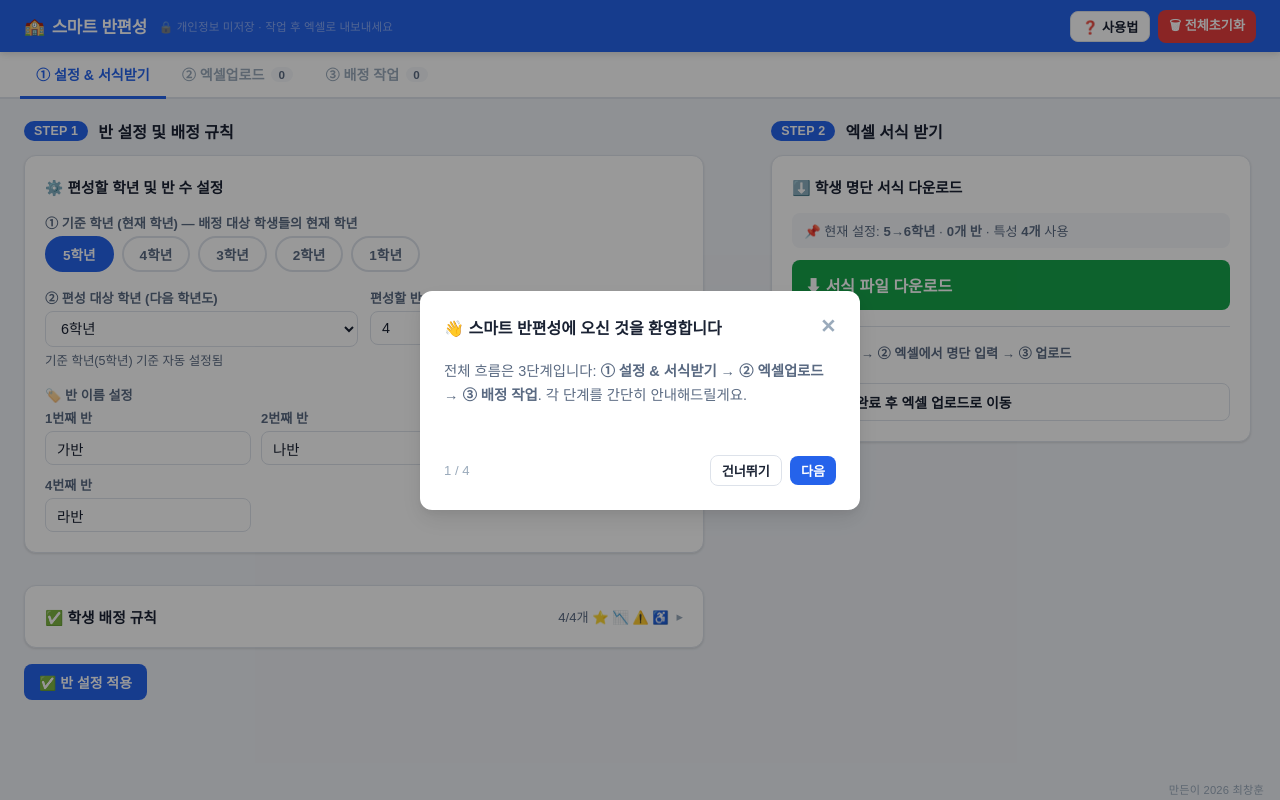
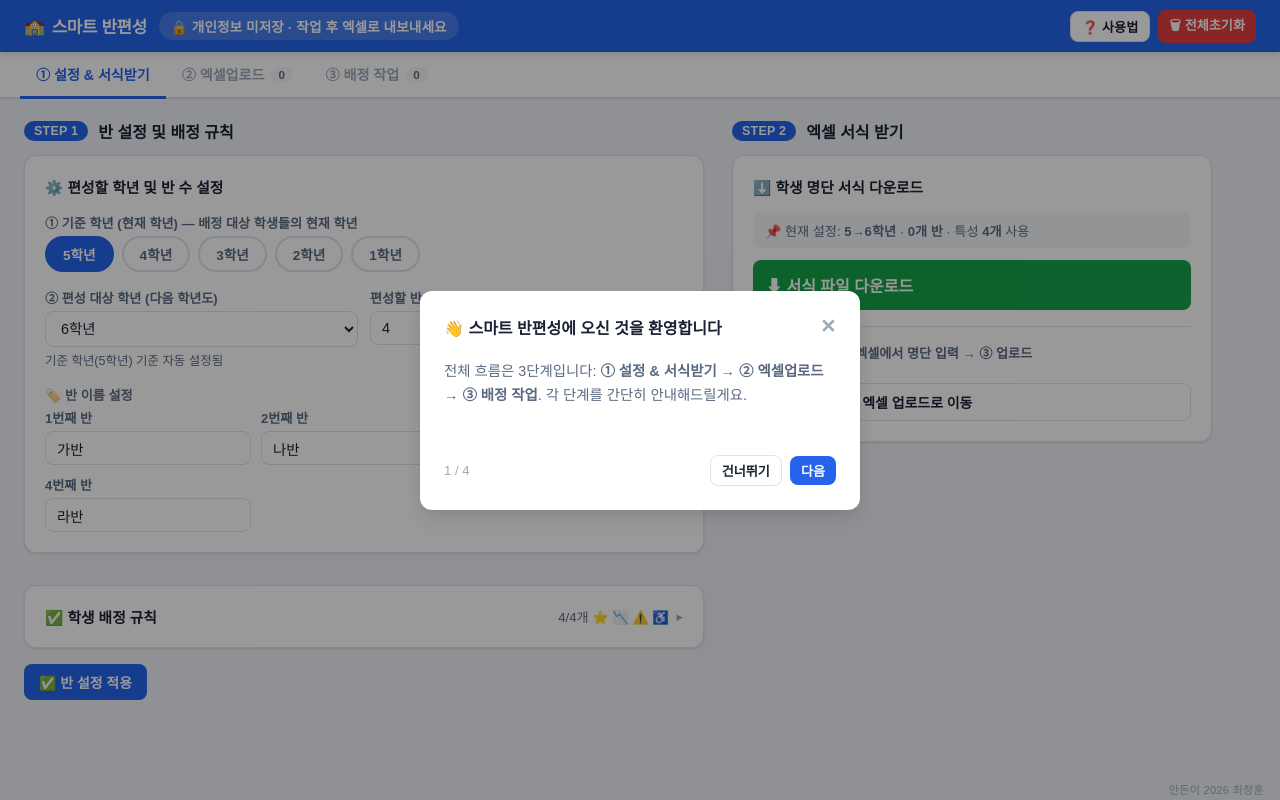
Before and after one commit to changhun-edu/Class-assignment, a plain HTML site: page index.html in a window 1280 px wide. Drawn offline with nearby package versions, Linux system fonts and the light colour scheme.

Commit message:
Update index.html

```diff
--- a/index.html
+++ b/index.html
@@ -63,7 +63,7 @@ body{font-family:'Apple SD Gothic Neo','Malgun Gothic',sans-serif;background:var
 header{background:var(--primary);color:#fff;padding:0 24px;height:52px;display:flex;align-items:center;justify-content:space-between;box-shadow:var(--shadow-md);z-index:100;flex-shrink:0}
 .header-left{display:flex;align-items:center;gap:12px}
 header h1{font-size:1.05rem;font-weight:700;letter-spacing:-.3px;display:flex;align-items:center;gap:7px}
-.header-sub{font-size:.72rem;color:rgba(255,255,255,.45);letter-spacing:.1px;white-space:nowrap}
+.header-sub{font-size:.85rem;font-weight:700;color:#fff;background:rgba(255,255,255,.16);padding:4px 12px;border-radius:20px;letter-spacing:.1px;white-space:nowrap}
 .header-credit{font-size:.7rem;color:rgba(255,255,255,.28);letter-spacing:.2px;user-select:none}
 .header-actions{display:flex;gap:8px;align-items:center}
 
@@ -402,7 +402,7 @@ table.student-table{width:100%;border-collapse:collapse;font-size:.88rem}
 
     <!-- ① 설정하기 & 서식받기 -->
     <div class="panel active" id="panel-setup">
-      <div style="display:grid;grid-template-columns:3fr 2fr;gap:20px;align-items:start">
+      <div style="display:grid;grid-template-columns:680px 480px;gap:28px;align-items:start;justify-content:start">
       <div>
       <div class="flex-row" style="align-items:center;gap:10px;margin-bottom:12px">
         <span style="background:var(--primary);color:#fff;font-size:.78rem;font-weight:800;padding:3px 10px;border-radius:10px;letter-spacing:.02em">STEP 1</span>
```
